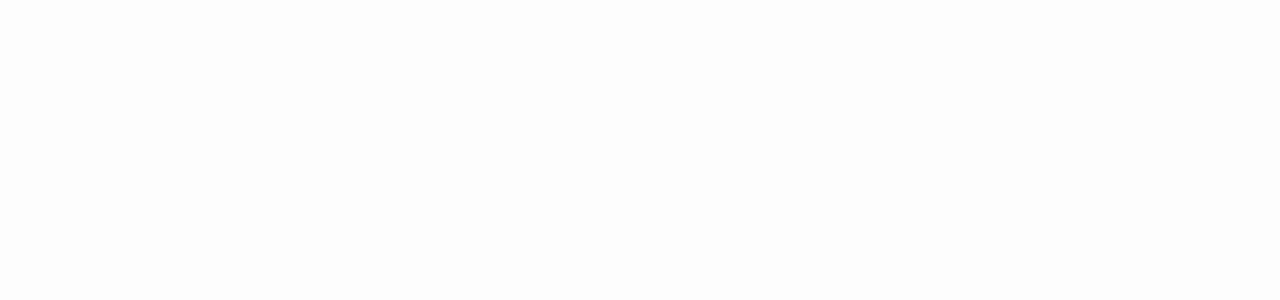
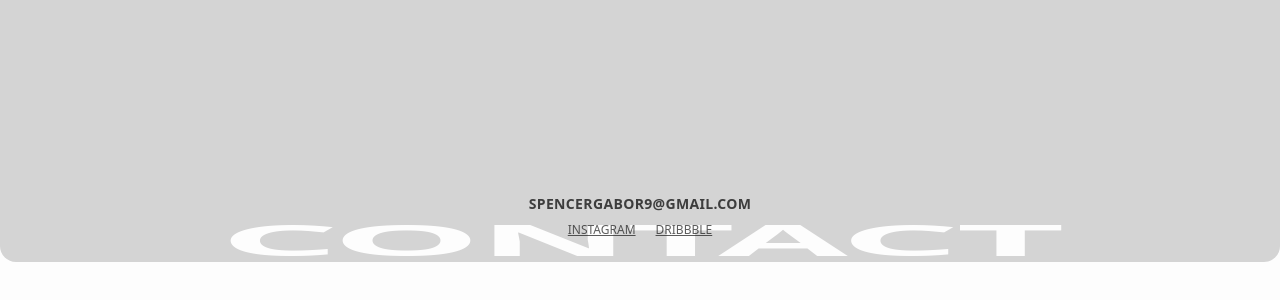
Before and after one commit to Mateoitur/cv-portfolio, a React (Vite) app: page / in a window 1280 px wide. Shown: the part 4860-5160 px from the top of the page. Before the commit the page ends 4522 px from the top, so only its background shows below. Built offline with nearby package versions, Linux system fonts and the light colour scheme.

Commit message:
Deploy changes

```diff
--- a/src/components/Contact.jsx
+++ b/src/components/Contact.jsx
@@ -1,10 +1,57 @@
-import React, { useRef } from "react"
+// Contact.jsx
+import { useRef } from "react"
+import { motion as m, useScroll, useTransform, useSpring } from "framer-motion"
 
 const Contact = () => {
+  const sectionRef = useRef(null)
+
+  // Progress goes 0→1 while you scroll through this section
+  const { scrollYProgress } = useScroll({
+    target: sectionRef,
+    // start when section enters bottom of viewport, end when it leaves top
+    offset: ["start end", "end start"],
+  })
+
+  // Flattened → normal
+  const rawScaleY = useTransform(scrollYProgress, [0, 1], [0.05, 1])
+  // Optional subtle width relax for a nicer “un-squash” feel
+  const rawScaleX = useTransform(scrollYProgress, [0, 1], [1.06, 1])
+
+  // Smooth it a touch so it feels buttery but still responsive
+  const scaleY = useSpring(rawScaleY, { stiffness: 140, damping: 20 })
+  const scaleX = useSpring(rawScaleX, { stiffness: 140, damping: 20 })
+
   return (
-    <div className='section' id='Contact'>
-      <h1 className='heading2'>CONTACT</h1>
-    </div>
+    <section ref={sectionRef} id='Contact' className='relative h-[180vh]'>
+      {/* Sticky panel */}
+      <div className='sticky top-0 h-screen bg-neutral-300 rounded-2xl overflow-hidden'>
+        {/* Big word pinned to the bottom */}
+        <div className='relative h-full flex items-end justify-center'>
+          <m.h1
+            style={{ scaleY, scaleX, transformOrigin: "bottom center" }}
+            className='select-none pointer-events-none leading-none font-extrabold text-white/95 tracking-[-0.02em]
+                       text-[18vw] md:text-[16vw] lg:text-[14vw]'
+          >
+            CONTACT
+          </m.h1>
+
+          {/* Your actual contact info (stays centered) */}
+          <div className='absolute bottom-6 left-1/2 -translate-x-1/2 text-center'>
+            <p className='text-xs md:text-sm font-semibold tracking-wide text-neutral-900/80'>
+              SPENCERGABOR9@GMAIL.COM
+            </p>
+            <div className='mt-2 text-[10px] md:text-xs text-neutral-900/70 space-x-5'>
+              <a href='https://instagram.com' className='underline'>
+                INSTAGRAM
+              </a>
+              <a href='https://dribbble.com' className='underline'>
+                DRIBBBLE
+              </a>
+            </div>
+          </div>
+        </div>
+      </div>
+    </section>
   )
 }
 
```
